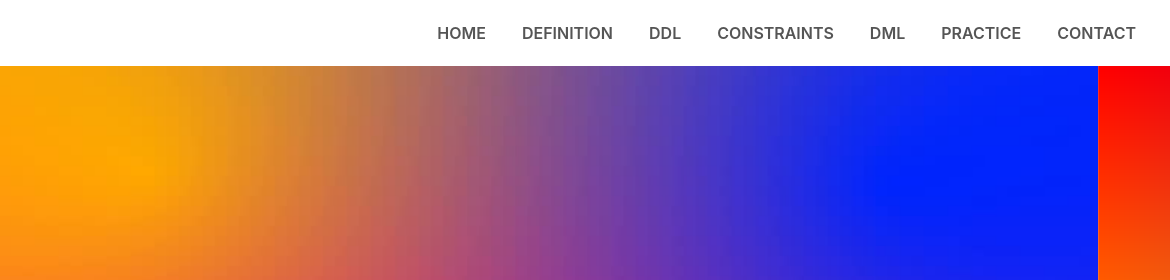
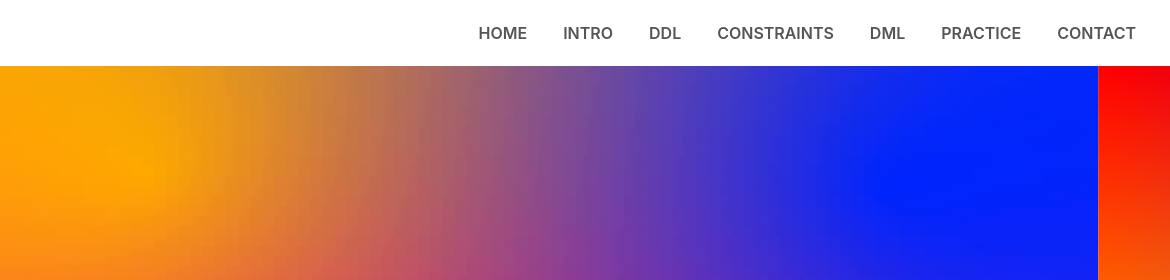
Before and after one commit to harika1333/Harika1333.github.io, a plain HTML site: page index.html in a window 1280 px wide. Shown: the top 280 px of the page, 110-1280 px from the left. Drawn offline with nearby package versions, Linux system fonts and the light colour scheme.

Commit message:
Update index.html

```diff
--- a/index.html
+++ b/index.html
@@ -21,7 +21,7 @@
                           <a class="nav-link" href="#">HOME</a>
                         </li>
                         <li class="nav-item">
-                          <a class="nav-link" href="#about">DEFINITION</a>
+                          <a class="nav-link" href="#about">INTRO</a>
                         </li>
                         <li class="nav-item">
                           <a class="nav-link" href="#ddl">DDL</a>
```
